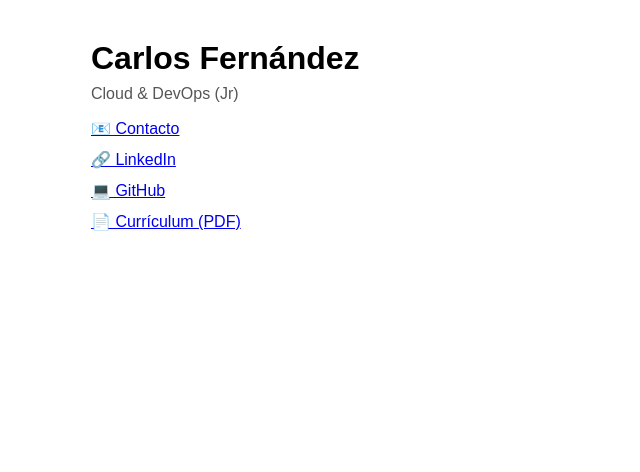
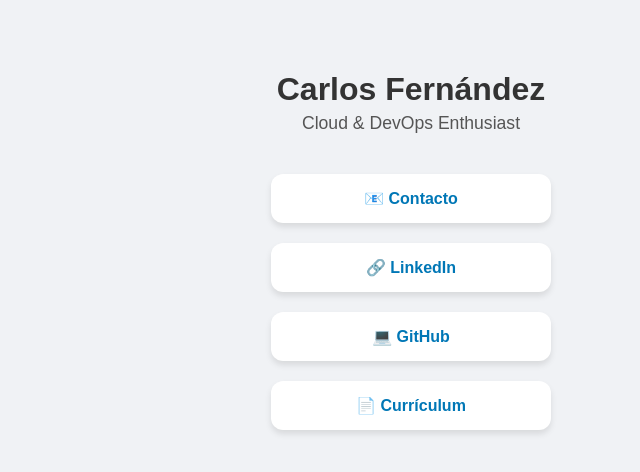
Before and after one commit to CarlosFdezSalazar/carlosfdezsalazar.github.io, a plain HTML site: page index.html in a window 1280 px wide. Shown: the whole page, without its empty margins (229-869 px from the left). Drawn offline with Linux system fonts and the light colour scheme.

Commit message:
Update index.html

```diff
--- a/index.html
+++ b/index.html
@@ -3,17 +3,62 @@
 <head>
   <meta charset="UTF-8">
   <meta name="viewport" content="width=device-width, initial-scale=1.0">
-  <title>Carlos Fernández - Enlaces</title>
+  <title>Carlos Fernández - Cloud & DevOps</title>
+  <style>
+    body {
+      font-family: 'Arial', sans-serif;
+      background: #f0f2f5;
+      display: flex;
+      flex-direction: column;
+      align-items: center;
+      justify-content: flex-start;
+      min-height: 100vh;
+      margin: 0;
+      padding: 50px 20px;
+      color: #333;
+    }
+
+    h1 {
+      font-size: 2rem;
+      margin-bottom: 5px;
+    }
+
+    p {
+      font-size: 1.1rem;
+      margin-top: 0;
+      margin-bottom: 30px;
+      color: #555;
+    }
+
+    .card {
+      display: block;
+      width: 250px;
+      padding: 15px;
+      margin: 10px 0;
+      background: #fff;
+      border-radius: 12px;
+      text-decoration: none;
+      color: #0077b6;
+      font-weight: bold;
+      text-align: center;
+      box-shadow: 0 4px 6px rgba(0,0,0,0.1);
+      transition: transform 0.2s, background 0.2s;
+    }
+
+    .card:hover {
+      background: #0077b6;
+      color: #fff;
+      transform: translateY(-3px);
+    }
+  </style>
 </head>
-<body style="font-family: Arial, sans-serif; max-width: 640px; margin: 40px auto; padding: 0 16px;">
-  <h1 style="margin-bottom: 8px;">Carlos Fernández</h1>
-  <p style="color:#555; margin-top:0;">Cloud & DevOps (Jr)</p>
+<body>
+  <h1>Carlos Fernández</h1>
+  <p>Cloud & DevOps Enthusiast</p>
 
-  <ul style="list-style:none; padding:0; display:grid; gap:12px;">
-    <li><a href="mailto:info@carlosfdez.com">📧 Contacto</a></li>
-    <li><a href="https://www.linkedin.com/in/carlosfernandezsalazar/" target="_blank" rel="noopener">🔗 LinkedIn</a></li>
-    <li><a href="https://github.com/carlosfdezsalazar" target="_blank" rel="noopener">💻 GitHub</a></li>
-    <li><a href="/CV.pdf" target="_blank" rel="noopener">📄 Currículum (PDF)</a></li>
-  </ul>
+  <a class="card" href="mailto:info@carlosfdez.com">📧 Contacto</a>
+  <a class="card" href="https://www.linkedin.com/in/TU_LINKEDIN" target="_blank">🔗 LinkedIn</a>
+  <a class="card" href="https://github.com/TU_USUARIO" target="_blank">💻 GitHub</a>
+  <a class="card" href="/CV.pdf" target="_blank">📄 Currículum</a>
 </body>
 </html>
```
